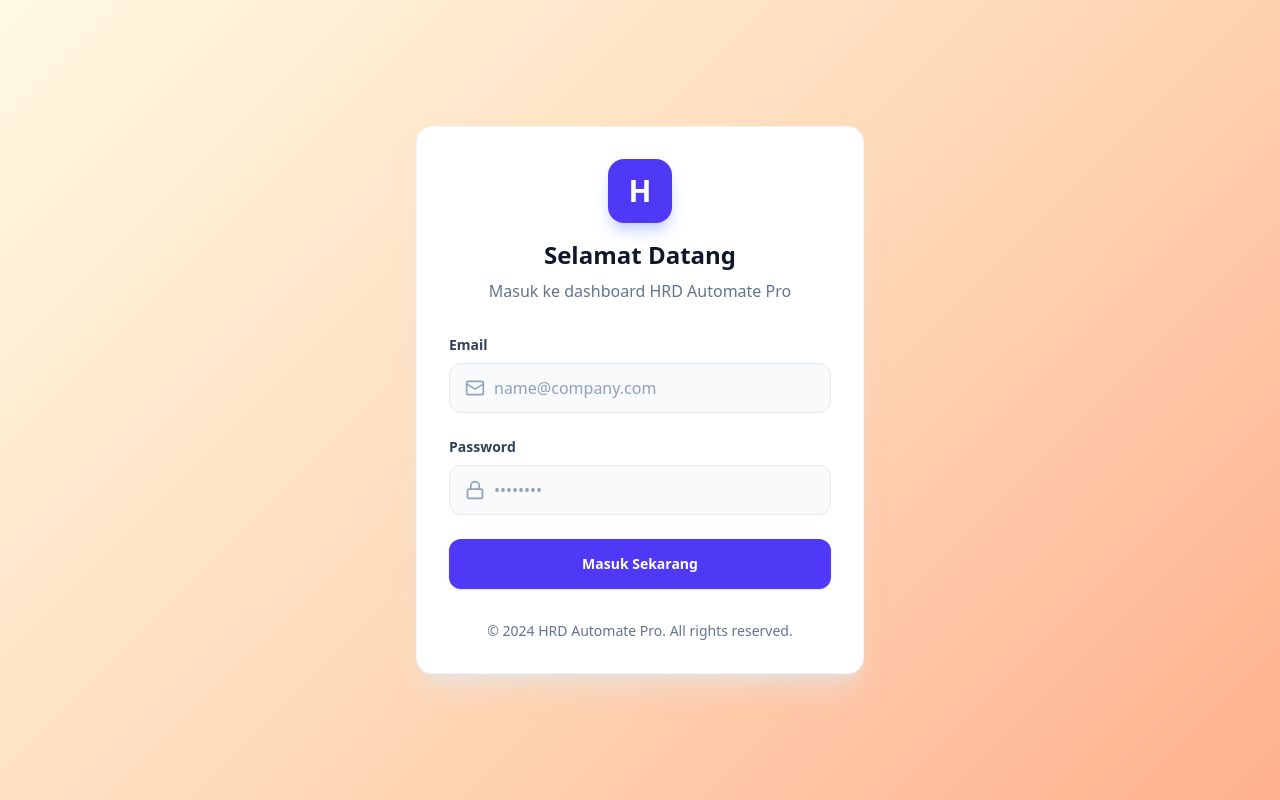
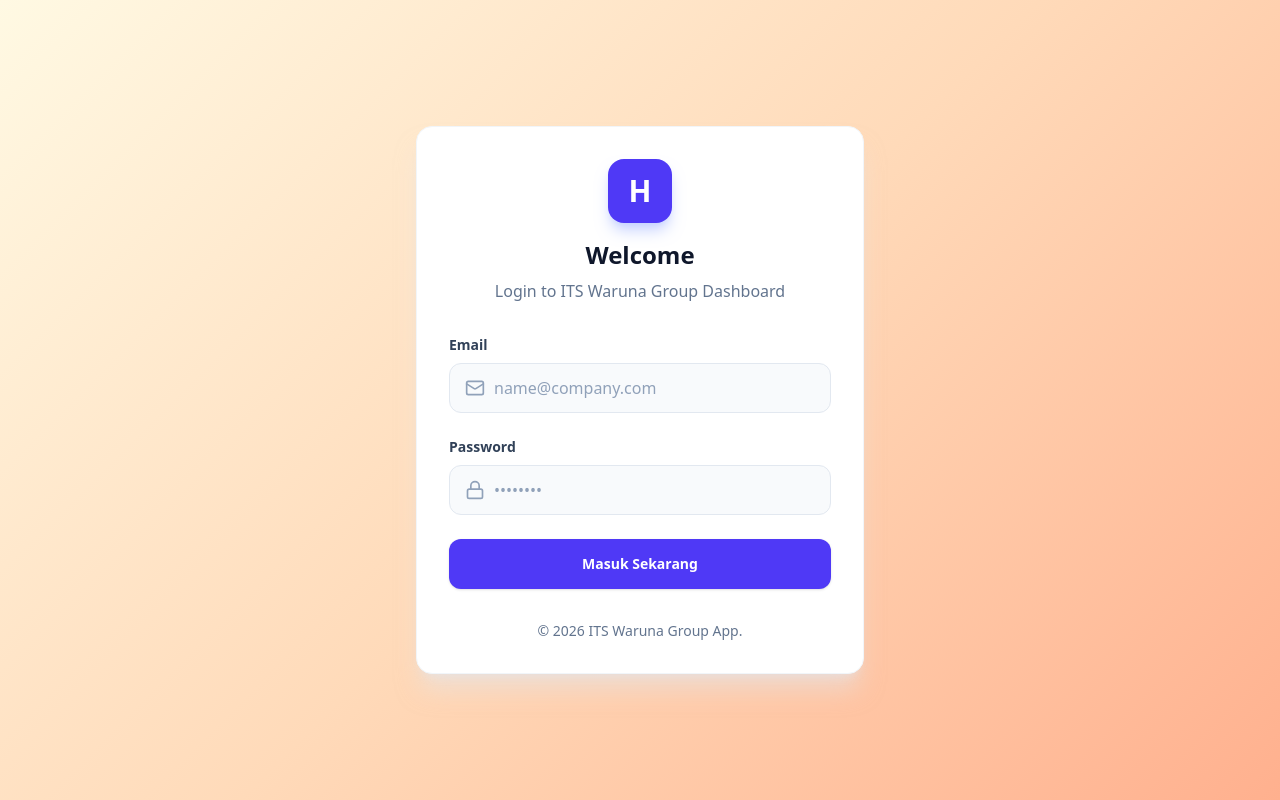
Before and after one commit to afandi-hrp/HR-ITS, a React (Vite) app: page / in a window 1280 px wide. Built offline with nearby package versions, Linux system fonts and the light colour scheme; no server answers.

Commit message:
feat: Update app title and branding
Updates the application title to "ITS Waruna" and localizes login page text to English. Also, updates the copyright year and company name to reflect the new branding.

```diff
--- a/index.html
+++ b/index.html
@@ -3,7 +3,7 @@
   <head>
     <meta charset="UTF-8" />
     <meta name="viewport" content="width=device-width, initial-scale=1.0" />
-    <title>My Google AI Studio App</title>
+    <title>ITS Waruna</title>
   </head>
   <body>
     <div id="root"></div>
--- a/src/pages/Login.tsx
+++ b/src/pages/Login.tsx
@@ -32,8 +32,8 @@
             <div className="inline-flex items-center justify-center w-16 h-16 bg-indigo-600 rounded-2xl mb-4 shadow-lg shadow-indigo-200">
               <span className="text-white text-3xl font-bold">H</span>
             </div>
-            <h1 className="text-2xl font-bold text-slate-900">Selamat Datang</h1>
-            <p className="text-slate-500 mt-2">Masuk ke dashboard HRD Automate Pro</p>
+            <h1 className="text-2xl font-bold text-slate-900">Welcome</h1>
+            <p className="text-slate-500 mt-2">Login to ITS Waruna Group Dashboard</p>
           </div>
 
           {error && (
@@ -91,7 +91,7 @@
           </form>
 
           <div className="mt-8 text-center text-sm text-slate-500">
-            <p>© 2024 HRD Automate Pro. All rights reserved.</p>
+            <p>© 2026 ITS Waruna Group App.</p>
           </div>
         </div>
       </div>
```
